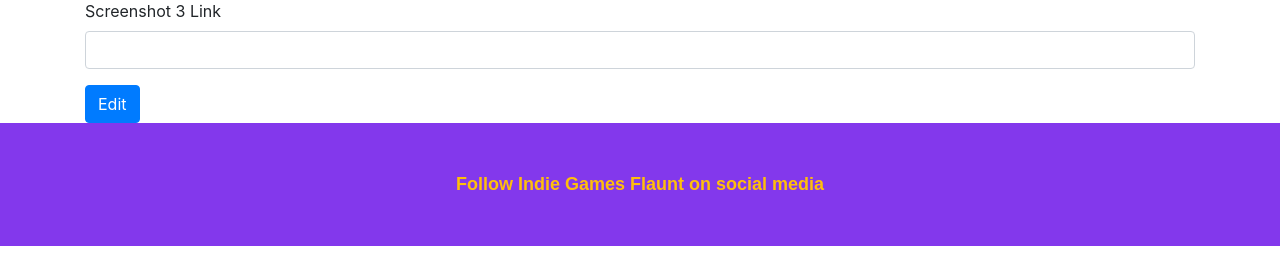
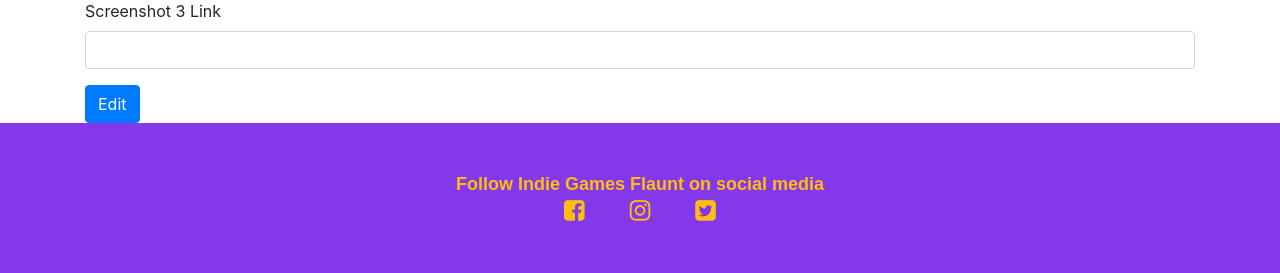
Before and after one commit to andrewdempsey2018/Indie-Games-Flaunt, a Flask app: page /edit in a window 1280 px wide. Shown: the part 859-1132 px from the top of the page. Before the commit the page ends 1105 px from the top, so only its background shows below. Run offline with Flask 2, Linux system fonts and the light colour scheme; data that the repository does not hold is empty; some libraries are stand-ins or nearby versions; some web fonts are replaced.

Commit message:
Added social media icons

```diff
--- a/app.py
+++ b/app.py
@@ -11,7 +11,9 @@
 app.config["MONGO_DBNAME"] = "IGF_DB"
 
 # note remove this (username&password) and use env variable instead
-app.config["MONGO_URI"] = "mongodb+srv://root:r00tUser@andrewcluster-igjjx.mongodb.net/IGF_DB?retryWrites=true&w=majority"
+#app.config["MONGO_URI"] = "mongodb+srv://root:r00tUser@andrewcluster-igjjx.mongodb.net/IGF_DB?retryWrites=true&w=majority"
+
+MONGODB_URI=os.getenv("MONGO_URI")
 
 # make an instance of PyMongo and pass the app in
 mongo = PyMongo(app)
--- a/static/css/styles.css
+++ b/static/css/styles.css
@@ -99,6 +99,7 @@
     font-family: 'Tomorrow', sans-serif;
     font-size: large;
 	font-weight: bold;
+    text-align: center;
 }
 
 /* Styles for the dedicated game page */
--- a/templates/base.html
+++ b/templates/base.html
@@ -69,7 +69,7 @@
     <!-- Jumbotron Header -->
     <header class="jumbotron my-4">
       <h1 class="display-3 main_title_text">Indie Games Flaunt</h1>
-      <p class="lead smaller_text">Share, collaborate, play!</p>
+      <p class="lead smaller_text">A place to share your games and enjoy others!</p>
 	  <a href="{{ url_for('random_game') }}" class="btn btn-primary btn-lg jumbotronButton">Random Game</a>
       <a href="{{ url_for('share_game') }}" class="btn btn-primary btn-lg jumbotronButton">Share a game</a>
     </header>
@@ -89,6 +89,12 @@
     <div class="container footer">
       <p class="m-0 text-center">Follow Indie Games Flaunt on social media</p>
     </div>
+    <div class="container footer">
+      <i class="fa fa-facebook-square fa-lg"></i>
+      <i class="fa fa-instagram fa-lg"></i>
+      <i class="fa fa-twitter-square fa-lg"></i>
+
+    </div>
     <!-- /.container -->
   </footer>
 
```
